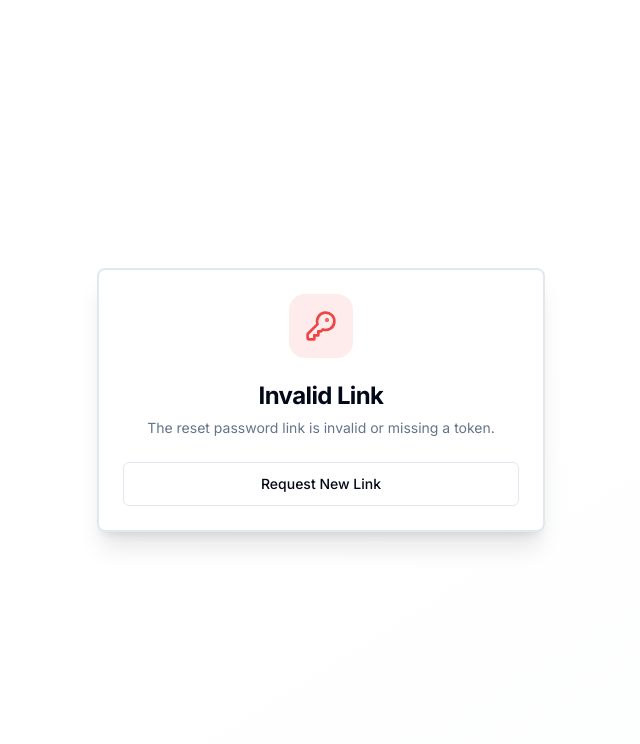
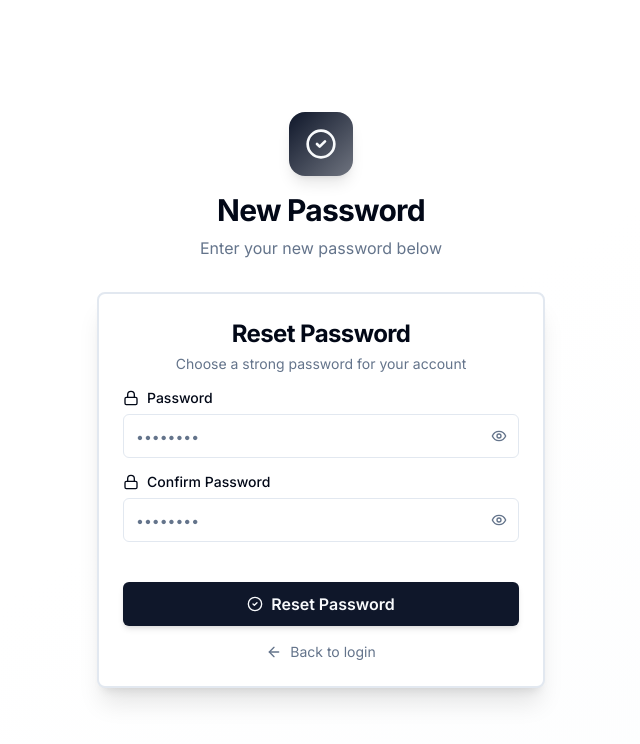
Before and after one commit to hamoodtechit/hamoodsoft-frontend, a Next.js app: page /en/reset-password in a window 1280 px wide. Shown: the top 744 px of the page, without its empty margins (319-959 px from the left). Built offline with nearby package versions, Linux system fonts and the light colour scheme; no server answers; sample sign-in values are in the browser's storage.

Commit message:
token send in session storage

```diff
--- a/src/app/[locale]/reset-password/page.tsx
+++ b/src/app/[locale]/reset-password/page.tsx
@@ -47,19 +47,41 @@ export default function ResetPasswordPage() {
     },
   })
 
-  // Get token from URL query parameter
+  // Get token from sessionStorage (more secure than URL) or URL query parameter (fallback)
   useEffect(() => {
-    const token = searchParams.get("token")
+    let token: string | null = null
+
+    // First try to get from sessionStorage (more secure)
+    if (typeof window !== "undefined") {
+      token = sessionStorage.getItem("passwordResetToken")
+    }
+
+    // Fallback to URL query parameter for backward compatibility
+    if (!token) {
+      token = searchParams.get("token")
+    }
+
     if (token) {
       form.setValue("token", token)
     }
   }, [searchParams, form])
 
   const onSubmit = (data: ResetPasswordInput) => {
+    // Clear token from sessionStorage after use
+    if (typeof window !== "undefined") {
+      sessionStorage.removeItem("passwordResetToken")
+    }
     resetPasswordMutation.mutate(data)
   }
 
-  const token = searchParams.get("token")
+  // Check for token in sessionStorage or URL
+  const token = (() => {
+    if (typeof window !== "undefined") {
+      const sessionToken = sessionStorage.getItem("passwordResetToken")
+      if (sessionToken) return sessionToken
+    }
+    return searchParams.get("token")
+  })()
 
   if (!token) {
     return (
--- a/src/lib/hooks/use-auth.ts
+++ b/src/lib/hooks/use-auth.ts
@@ -187,10 +187,12 @@ export function useForgotPassword() {
   return useMutation({
     mutationFn: (data: ForgotPasswordInput) => authApi.requestPasswordReset(data),
     onSuccess: (response) => {
-      // API returns a token, redirect to reset password page with the token
-      if (response.token) {
+      // Store token in sessionStorage instead of URL for better security
+      // This prevents token from appearing in browser history, server logs, etc.
+      if (response.token && typeof window !== "undefined") {
+        sessionStorage.setItem("passwordResetToken", response.token)
         toast.success("Password reset token generated. Redirecting to reset page...")
-        router.push(`/${locale}/reset-password?token=${response.token}`)
+        router.push(`/${locale}/reset-password`)
       } else {
         toast.success("Password reset requested successfully!")
       }
```
